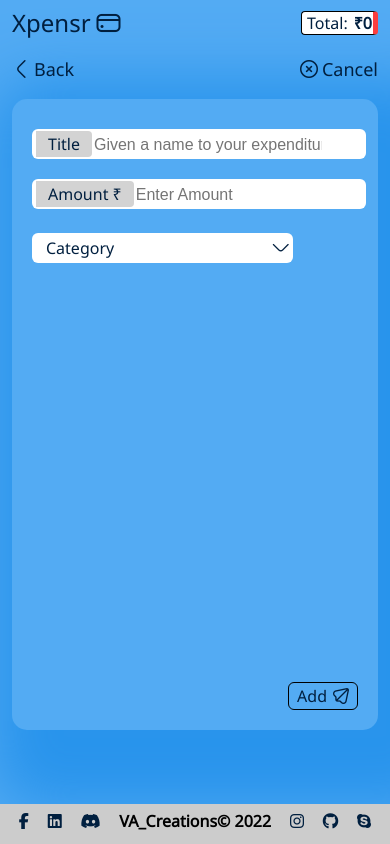
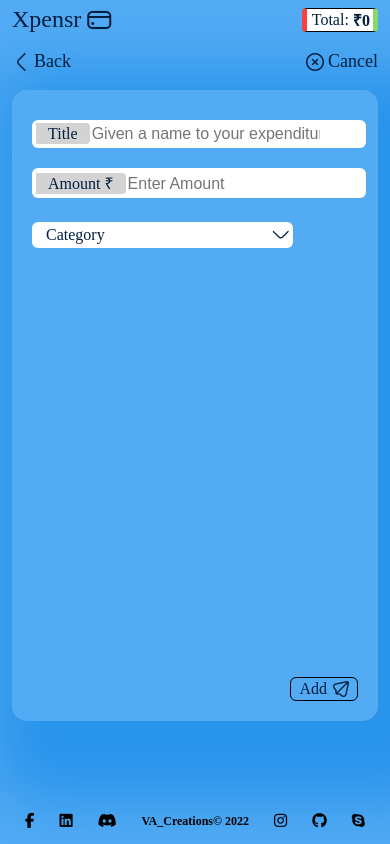
Before and after one commit to VA-C-2K/Xpenser, a React (Create React App) app: page /add-expense in a window 390 px wide. Built offline with nearby package versions, Linux system fonts and the light colour scheme; the HTML template or start-up script is replaced by a standard one.

Commit message:
Change in Font and footer

```diff
--- a/src/components/footer/footer.css
+++ b/src/components/footer/footer.css
@@ -8,6 +8,37 @@ footer {
     align-items: center;
     padding-bottom: 6px;
     color:black;
-    font-weight: 700;
-    background-color: rgb(204, 204, 204);
   }
+  footer a i{
+    font-size: 18px;
+  }
+  .social-icon-link{
+    color:black;
+  }
+
+  footer span{
+    font-size:17px;
+    font-weight: bold;
+  }
+  @media only screen and (max-width:1024px){
+    footer a i{
+      font-size: 16px;
+    }
+    footer span{
+      font-size:16px;
+    }
+    footer span{
+      font-size:15px;
+      font-weight: bold;
+    }
+
+}
+@media only screen and (max-width:512px){
+  footer a i{
+    font-size: 15px;
+  }
+  footer span{
+    font-size:12px;
+    font-weight: bold;
+  }
+}
--- a/src/components/footer/index.js
+++ b/src/components/footer/index.js
@@ -30,7 +30,7 @@ const Footer = () => {
       >
         <i className='fab fa-discord' id="discord" />
       </a>
-      VA_Creations© 2022
+      <span>VA_Creations© 2022</span>
       <a
         className='social-icon-link instagram'
         href='https://www.instagram.com/vi_king_creations'
--- a/src/components/header/header.css
+++ b/src/components/header/header.css
@@ -30,12 +30,13 @@ font-weight:500;
     border-radius: 4px;
     padding: 0px 5px;
     background-color:white;
-    border-right:5px solid rgba(252, 28, 28, 0.849);
+    border-right:5px solid rgba(48, 192, 4, 0.589);
+    border-left:5px solid  rgba(252, 28, 28, 0.849);
   }
 .header-button span{
     font-weight: 600;
-    margin-left:6px;
-    margin-right:-4px;
+    margin-left:4px;
+    margin-right:-2px;
 }
 
 @media only screen and (max-width:1024px){
--- a/src/components/header/index.js
+++ b/src/components/header/index.js
@@ -15,7 +15,7 @@ const Header = () => {
             Xpensr <i className="fi-rr-credit-card"></i>
             </div>
         <div className="header-button">
-         Total:<span>₹{totalAmount}</span>
+        Total:<span>₹{totalAmount}</span>
         </div>
         </div>
     </div>
--- a/src/index.css
+++ b/src/index.css
@@ -1,6 +1,6 @@
 body {
   margin: 0;
-  font-family: "Noto Sans", sans-serif;
+  font-family: 'Patrick Hand', cursive;
   -webkit-font-smoothing: antialiased;
   -moz-osx-font-smoothing: grayscale;
   background-color: #53abf3;
```
